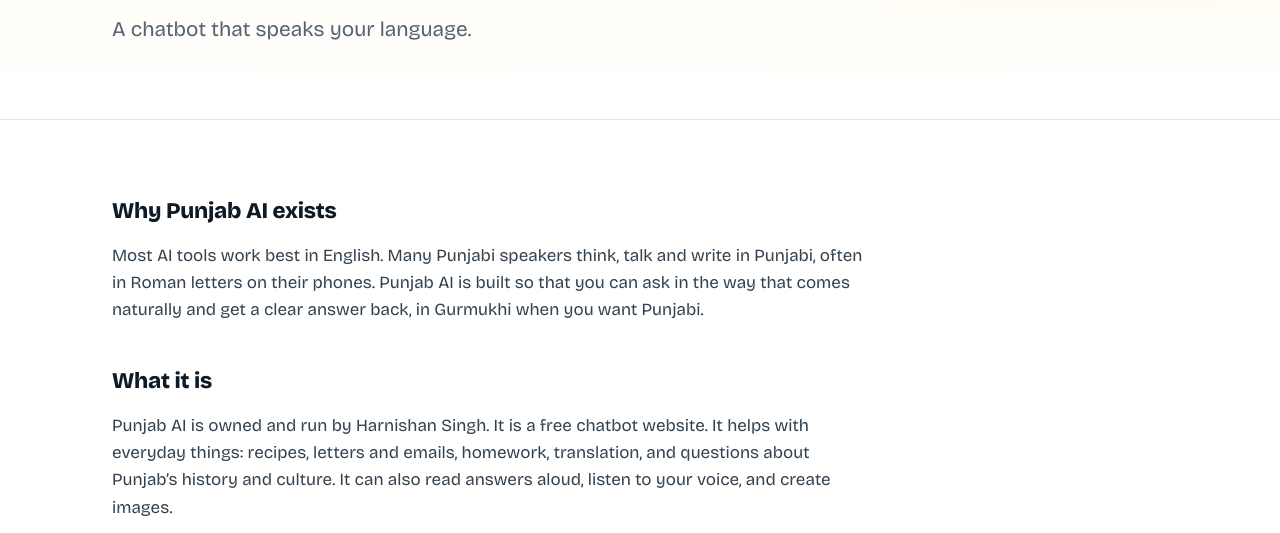
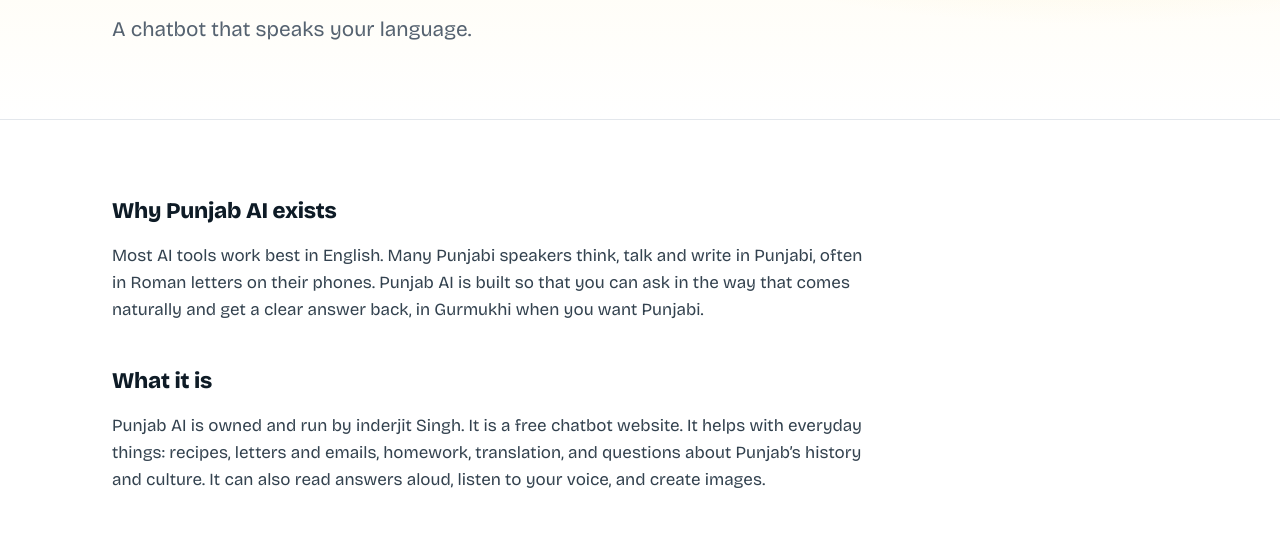
Before and after one commit to harnishansingh555-alt/punjab_ai, a website: page public/about.html in a window 1280 px wide. Shown: the part 238-771 px from the top of the page. Drawn offline with nearby package versions, Linux system fonts and the light colour scheme.

Commit message:
Update about.html

```diff
--- a/public/about.html
+++ b/public/about.html
@@ -44,7 +44,7 @@
 <section class="block "><div class="wrap"><div class="en"><div class="prose"><h2>Why Punjab AI exists</h2>
 <p>Most AI tools work best in English. Many Punjabi speakers think, talk and write in Punjabi, often in Roman letters on their phones. Punjab AI is built so that you can ask in the way that comes naturally and get a clear answer back, in Gurmukhi when you want Punjabi.</p>
 <h2>What it is</h2>
-<p>Punjab AI is owned and run by Harnishan Singh. It is a free chatbot website. It helps with everyday things: recipes, letters and emails, homework, translation, and questions about Punjab’s history and culture. It can also read answers aloud, listen to your voice, and create images.</p>
+<p>Punjab AI is owned and run by inderjit Singh. It is a free chatbot website. It helps with everyday things: recipes, letters and emails, homework, translation, and questions about Punjab’s history and culture. It can also read answers aloud, listen to your voice, and create images.</p>
 <h2>What we care about</h2></div>
 <div class="cards three">
 <div class="card"><span class="ic" aria-hidden="true">🌾</span><h3>Your language first</h3><p>Punjabi is not an afterthought. Gurmukhi answers, Roman input and a Punjabi interface are part of the main design.</p></div>
```
